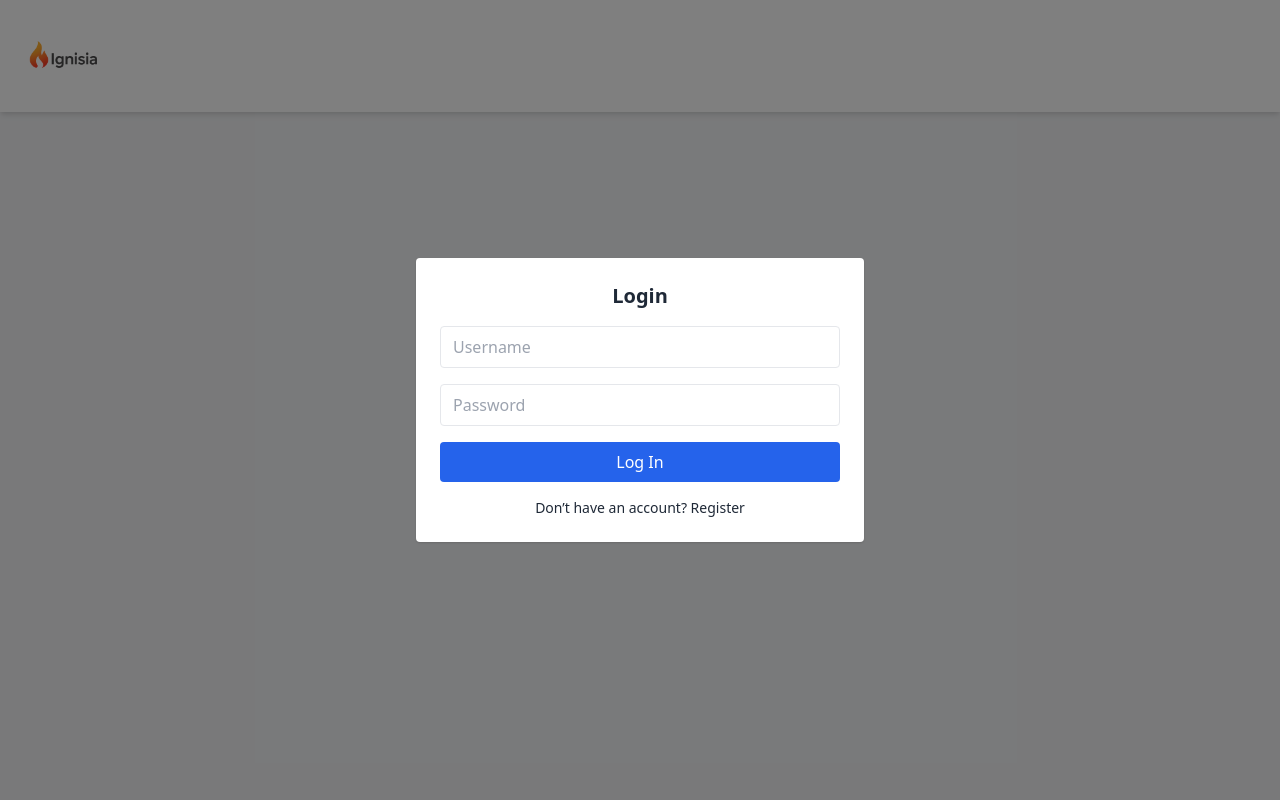
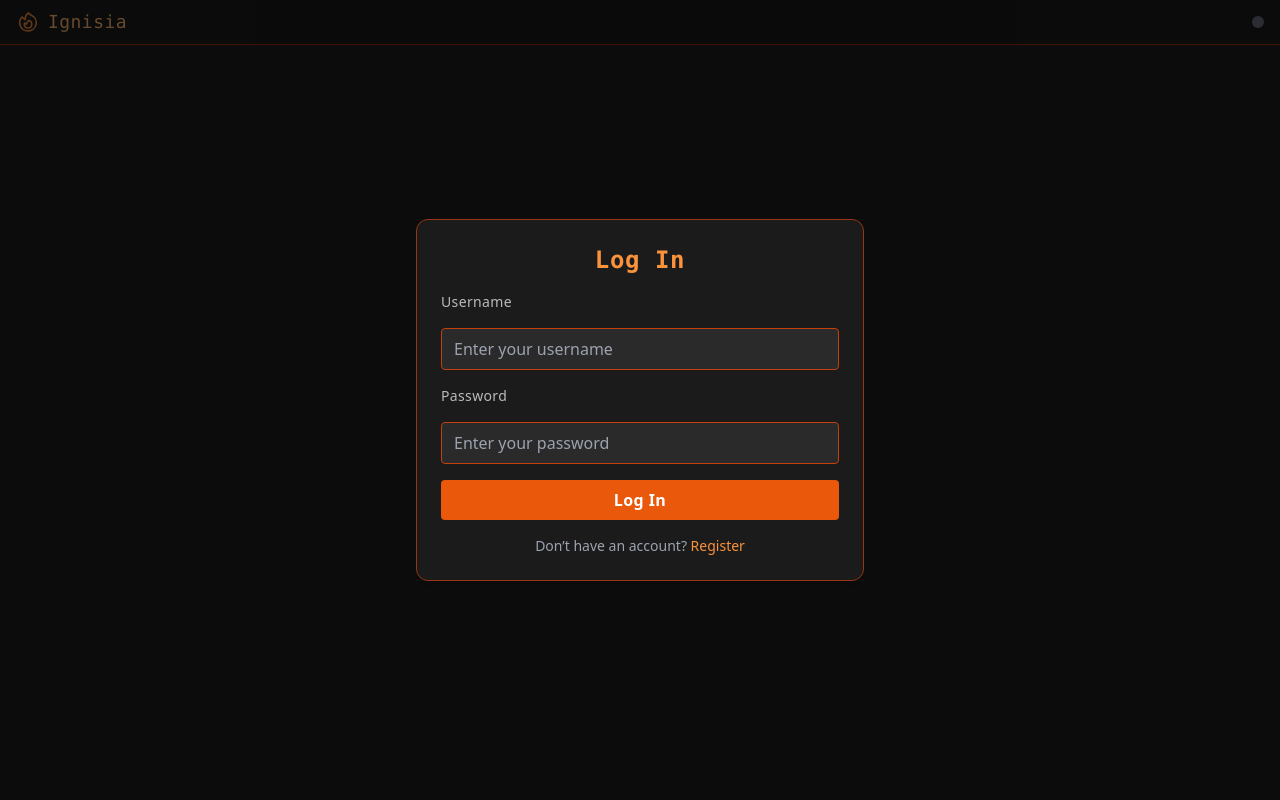
Before and after one commit to areeves9/Ignisia, a Flask app: page / in a window 1280 px wide. Run offline with Flask 3, Linux system fonts and the light colour scheme; parts of the project's set-up code (start-up, migrations or seed data) failed here and were passed over; some libraries are stand-ins or nearby versions.

Commit message:
color and style and  theme

```diff
--- a/app/static/components/login.html
+++ b/app/static/components/login.html
@@ -2,33 +2,57 @@
 <div
   x-show="$store.ui.showLoginModal"
   x-cloak
-  class="fixed inset-0 bg-black bg-opacity-50 flex items-center justify-center z-50"
+  class="fixed inset-0 bg-black bg-opacity-60 flex items-center justify-center z-50"
   @click.self="$store.ui.closeModals()"
 >
   <!-- Modal box -->
   <div
-    class="bg-white p-6 rounded shadow max-w-md w-full space-y-4"
+    class="bg-[#1B1B1B] text-orange-300 p-6 rounded-xl shadow-lg border border-orange-800 max-w-md w-full space-y-4"
     x-data="loginFormComponent()"
     @click.stop
   >
-    <h2 class="text-xl font-bold text-center">Login</h2>
+    <h2 class="text-2xl font-bold text-center text-orange-400 tracking-wide font-mono">Log In</h2>
 
-    <input type="text" placeholder="Username" x-model="loginForm.username" class="w-full border px-3 py-2 rounded" />
-    <input type="password" placeholder="Password" x-model="loginForm.password" class="w-full border px-3 py-2 rounded" />
+    <!-- Username -->
+    <label class="block text-sm text-white/70 font-medium tracking-wide">Username</label>
+    <input
+      type="text"
+      x-model="loginForm.username"
+      class="w-full bg-[#2A2A2A] text-white border border-orange-700 px-3 py-2 rounded placeholder-gray-400 focus:outline-none focus:ring-2 focus:ring-orange-500"
+      placeholder="Enter your username"
+    />
 
-    <div x-show="loginForm.error" class="text-red-500 text-sm" x-text="loginForm.error"></div>
+    <!-- Password -->
+    <label class="block text-sm text-white/70 font-medium tracking-wide">Password</label>
+    <input
+      type="password"
+      x-model="loginForm.password"
+      class="w-full bg-[#2A2A2A] text-white border border-orange-700 px-3 py-2 rounded placeholder-gray-400 focus:outline-none focus:ring-2 focus:ring-orange-500"
+      placeholder="Enter your password"
+    />
 
+    <!-- Error -->
+    <div x-show="loginForm.error" class="text-red-500 text-sm text-center" x-text="loginForm.error"></div>
+
+    <!-- Button -->
     <button
       @click="submitLogin"
-      class="bg-blue-600 text-white w-full py-2 rounded hover:bg-blue-700"
+      class="bg-orange-600 text-white w-full py-2 rounded hover:bg-orange-500 transition font-semibold tracking-wide"
     >
       <span x-show="!loginForm.loading">Log In</span>
       <span x-show="loginForm.loading">Logging in...</span>
     </button>
 
-    <p class="text-sm text-center">
+    <!-- Switch to Register -->
+    <p class="text-sm text-center text-gray-400">
       Don’t have an account?
-      <a href="#" @click.prevent="$store.ui.switchModal('showLoginModal', 'showRegisterModal')">Register</a>
+      <a
+        href="#"
+        @click.prevent="$store.ui.switchModal('showLoginModal', 'showRegisterModal')"
+        class="text-orange-400 hover:underline"
+      >
+        Register
+      </a>
     </p>
   </div>
 </div>
--- a/app/static/components/navbar.html
+++ b/app/static/components/navbar.html
@@ -1,25 +1,70 @@
-<nav class="bg-white shadow-md px-6 py-4 flex items-center justify-between w-full">
-  <!-- Left: Logo + App Name -->
-  <div class="flex items-center space-x-2">
-    <img src="/static/assets/logo.png" alt="Ignisia Logo" class="w-20 h-20" />
-    <!-- <span class="text-xl font-semibold text-gray-800">Ignisia</span> -->
+<header class="w-full px-4 py-2 bg-[#1B1B1B] text-orange-300 flex justify-between items-center shadow-sm border-b border-orange-800">
+  <!-- Left: Icon + Brand -->
+  <div class="text-lg font-mono tracking-wide flex items-center space-x-2">
+    <svg xmlns="http://www.w3.org/2000/svg"
+         fill="none"
+         viewBox="0 0 24 24"
+         stroke-width="1.5"
+         stroke="currentColor"
+         class="w-6 h-6 text-orange-400">
+      <path stroke-linecap="round" stroke-linejoin="round"
+            d="M15.362 5.214A8.252 8.252 0 0 1 12 21 8.25 8.25 0 0 1 6.038 7.047 8.287 8.287 0 0 0 9 9.601a8.983 8.983 0 0 1 3.361-6.867 8.21 8.21 0 0 0 3 2.48Z" />
+      <path stroke-linecap="round" stroke-linejoin="round"
+            d="M12 18a3.75 3.75 0 0 0 .495-7.468 5.99 5.99 0 0 0-1.925 3.547 5.975 5.975 0 0 1-2.133-1.001A3.75 3.75 0 0 0 12 18Z" />
+    </svg>
+    <span>Ignisia</span>
   </div>
 
-  <!-- Right: Welcome message -->
-  <div x-show="$store.auth.isAuthenticated()" x-transition>
-    <span class="text-gray-700" x-text="'Welcome, ' + ($store.auth.user?.username || 'Guest')"></span>
+  <!-- Right: Status Cluster -->
+  <div
+    class="flex items-center space-x-3 text-sm"
+    x-transition
+  >
+    <!-- Green status indicator -->
+    <div
+      class="w-3 h-3 rounded-full shadow-sm transition-all duration-300"
+      :class="{
+        'bg-green-500 shadow-green-500/50 animate-pulse': $store.auth.isAuthenticated(),
+        'bg-gray-500': !$store.auth.isAuthenticated()
+      }"
+      :title="$store.auth.isAuthenticated() ? 'You are logged in' : 'Not logged in'"
+    ></div>
 
-    <!-- Logout button only when authenticated -->
-    <template x-if="$store.auth.isAuthenticated()">
+    <!-- Right: Username + Status + Logout -->
+    <div class="font-mono text-sm flex items-center gap-2" x-show="$store.auth.isAuthenticated()" x-transition>
+      <span>
+        Welcome, <span x-text="$store.auth.user?.username || 'User'"></span>
+      </span>
+
+      <!-- Logout button with power icon -->
       <button
-        @click="$store.auth.logout(); $store.ui.showLoginModal = true"
-        class="flex items-center space-x-1 text-sm text-red-600 hover:underline"
+        @click="$store.auth.logout()"
+        class="text-red-500 hover:text-red-400 transition"
+        title="Log out"
       >
-        <span>Logout</span>
-        <svg xmlns="http://www.w3.org/2000/svg" fill="none" viewBox="0 0 24 24" stroke-width="1.5" stroke="currentColor" class="h-4 w-4">
-          <path stroke-linecap="round" stroke-linejoin="round" d="M15.75 9V5.25A2.25 2.25 0 0 0 13.5 3h-6a2.25 2.25 0 0 0-2.25 2.25v13.5A2.25 2.25 0 0 0 7.5 21h6a2.25 2.25 0 0 0 2.25-2.25V15m3 0 3-3m0 0-3-3m3 3H9" />
+        <svg xmlns="http://www.w3.org/2000/svg" fill="none" viewBox="0 0 24 24"
+        stroke-width="1.5" stroke="currentColor" class="w-5 h-5">
+          <path stroke-linecap="round" stroke-linejoin="round"
+                d="M12 3v6m4.24-4.24a8.25 8.25 0 11-8.48 0" />
         </svg>
       </button>
-    </template>
+
+      <!-- Clock -->
+      <div x-data="{ time: '' }" x-init="
+        setInterval(() => {
+          const now = new Date();
+          time = now.toLocaleString([], {
+            hour: '2-digit',
+            minute: '2-digit',
+            second: '2-digit',
+            hour12: false
+          });
+        }, 1000)
+      " class="font-mono text-orange-300 text-xs tracking-tight">
+        <span x-text="time"></span>
+      </div>
+    </div>
+
   </div>
-</nav>
+
+</header>
--- a/app/static/components/register.html
+++ b/app/static/components/register.html
@@ -1,33 +1,51 @@
+<!-- Modal backdrop -->
 <div
   x-show="$store.ui.showRegisterModal"
   x-cloak
-  class="fixed inset-0 bg-black bg-opacity-50 flex items-center justify-center z-50"
+  class="fixed inset-0 bg-black bg-opacity-60 flex items-center justify-center z-50"
   @click.self="$store.ui.closeModals()"
 >
+  <!-- Modal box -->
   <div
-    class="bg-white p-6 rounded shadow max-w-md w-full space-y-4"
+    class="bg-[#1F1F1F] text-orange-300 p-6 rounded-xl shadow-lg border border-orange-800 max-w-md w-full space-y-4"
     x-data="registerFormComponent()"
     @click.stop
   >
-    <h2 class="text-xl font-bold text-center">Register</h2>
+    <h2 class="text-xl font-bold text-center text-orange-400 tracking-wide">Register</h2>
 
-    <input type="text" placeholder="Username" x-model="form.username" class="w-full border px-3 py-2 rounded" />
-    <!-- <input type="email" placeholder="Email" x-model="form.email" class="w-full border px-3 py-2 rounded" /> -->
-    <input type="password" placeholder="Password" x-model="form.password" class="w-full border px-3 py-2 rounded" />
+    <label class="text-white/70 text-sm">Username</label>
+    <input
+      type="text"
+      placeholder="Username"
+      x-model="form.username"
+      class="w-full bg-[#2A2A2A] text-white border border-orange-700 px-3 py-2 rounded placeholder-gray-400 focus:outline-none focus:ring-2 focus:ring-orange-500"
+    />
 
-    <div x-show="form.error" class="text-red-500 text-sm" x-text="form.error"></div>
+    <label class="text-white/70 text-sm">Password</label>
+    <input
+      type="password"
+      placeholder="Password"
+      x-model="form.password"
+      class="w-full bg-[#2A2A2A] text-white border border-orange-700 px-3 py-2 rounded placeholder-gray-400 focus:outline-none focus:ring-2 focus:ring-orange-500"
+    />
+
+    <div x-show="form.error" class="text-red-500 text-sm text-center" x-text="form.error"></div>
 
     <button
       @click="submitRegister"
-      class="bg-blue-600 text-white w-full py-2 rounded hover:bg-blue-700"
+      class="bg-orange-600 text-white w-full py-2 rounded hover:bg-orange-500 transition"
     >
       <span x-show="!form.loading">Register</span>
       <span x-show="form.loading">Registering...</span>
     </button>
 
-    <p class="text-sm text-center">
+    <p class="text-sm text-center text-gray-400">
       Already have an account?
-      <a href="#" @click.prevent="$store.ui.switchModal('showRegisterModal', 'showLoginModal')">Login</a>
+      <a href="#"
+         @click.prevent="$store.ui.switchModal('showRegisterModal', 'showLoginModal')"
+         class="text-orange-400 hover:underline">
+        Login
+      </a>
     </p>
   </div>
 </div>
--- a/app/static/components/simulator.html
+++ b/app/static/components/simulator.html
@@ -1,14 +1,42 @@
 <template x-if="$store.auth.isAuthenticated()">
+
   <div
       x-data="simulationForm()"
-      class="max-w-xl mx-auto p-6 bg-white shadow rounded mt-10 space-y-6"
+      class="max-w-xl mx-auto p-6 bg-[#2A2A2A] text-gray-100 shadow-lg rounded-xl mt-10 space-y-6 border border-orange-600"
       >
-      <h1 class="text-2xl font-bold mb-4 text-center">Adiabatic Combustion Equilibrium</h1>
+      <h2 class="text-sm tracking-wide uppercase text-gray-400 font-medium">Simulation</h2>
+      <h1 class="text-3xl font-bold text-orange-300 font-mono">
+        Adiabatic Combustion Equilibrium
+      </h1>
+
+      <div x-data="{ pressed: false }" class="mt-2">
+        <div class="flex items-center space-x-3">
+
+          <!-- Toggle button -->
+          <button
+            @click="pressed = !pressed"
+            :class="pressed
+              ? 'bg-[#451a03] border border-orange-900 shadow-inner scale-[0.97]'
+              : 'bg-orange-600 hover:bg-orange-500 border border-orange-800 shadow-lg'"
+            class="text-sm text-white px-4 py-1 rounded-md font-mono transition-all duration-150"
+          >
+            Details
+          </button>
+        </div>
+
+        <!-- Detail Text -->
+        <div x-show="pressed" x-transition class="text-sm text-orange-200 mt-2">
+          Calculates equilibrium composition and adiabatic flame temperature at constant pressure based on selected fuel, oxidizer, and equivalence ratio.
+        </div>
+      </div>
 
       <!-- Fuel -->
       <div>
-        <label class="block font-medium mb-1">Fuel</label>
-        <select x-model="form.fuel" class="w-full border-gray-300 rounded p-2">
+        <label class="block text-md font-semibold text-white/70 mb-1 tracking-wide">Fuel</label>
+        <select
+          x-model="form.fuel"
+          class="w-full bg-[#2A2A2A] text-orange-300 border border-orange-700 px-3 py-2 rounded-md focus:outline-none focus:ring-2 focus:ring-orange-500 appearance-none transition font-medium font-mono"
+        >
           <option value="CH4">CH4 (Methane)</option>
           <option value="H2">H2 (Hydrogen)</option>
           <option value="C2H6">C2H6 (Ethane)</option>
@@ -18,48 +46,119 @@
 
       <!-- Oxidizer -->
       <div>
-        <label class="block font-medium mb-1">Oxidizer</label>
-        <select x-model="form.oxidizer" class="w-full border-gray-300 rounded p-2">
+        <label class="block text-md font-semibold text-white/70 mb-1 tracking-wide">Oxidizer</label>
+        <select
+          x-model="form.oxidizer"
+          class="w-full bg-[#2A2A2A] text-orange-300 border border-orange-700 px-3 py-2 rounded-md focus:outline-none focus:ring-2 focus:ring-orange-500 appearance-none transition font-medium font-mono"
+        >
           <option value="O2:1.0, N2:3.76">Air (O₂ + N₂)</option>
           <option value="O2:1.0">Pure O₂</option>
+          <!-- Add more if needed -->
         </select>
       </div>
 
       <!-- Temperature -->
       <div>
-        <label class="block font-medium mb-1">Temperature: <span x-text="form.temperature + ' K'"></span></label>
-        <input type="range" min="300" max="3000" step="10" x-model="form.temperature" class="w-full accent-blue-500" />
+        <label
+          class="block font-medium mb-1"
+          :class="{ 'text-orange-300': activeSlider === 'temperature', 'text-white/70': activeSlider !== 'temperature' }"
+        >
+          Temperature:
+          <!-- <span x-text="form.temperature" class="text-lg font-semibold">2570</span> <span class="text-sm text-gray-400">K</span>  -->
+          <span x-text="form.temperature + ' K'" class="ml-1 text-lg font-semibold text-white"></span>
+        </label>
+
+        <input
+          type="range"
+          min="300"
+          max="3000"
+          step="10"
+          x-model="form.temperature"
+          @mousedown="activeSlider = 'temperature'"
+          @mouseup="activeSlider = null"
+          @touchstart="activeSlider = 'temperature'"
+          @touchend="activeSlider = null"
+          @mouseleave="activeSlider = null"
+          class="w-full rounded h-4 temp-slider"
+          :class="{
+            'ring-4 ring-white shadow-white animate-pulse': activeSlider === 'temperature'
+        }"
+        />
       </div>
 
       <!-- Pressure -->
       <div>
-        <label class="block font-medium mb-1">Pressure: <span x-text="form.pressure + ' atm'"></span></label>
-        <input type="range" min="0.1" max="10" step="0.1" x-model="form.pressure" class="w-full accent-green-500" />
+        <label
+          class="block font-medium mb-1"
+          :class="{ 'text-orange-300': activeSlider === 'pressure', 'text-white/70': activeSlider !== 'pressure' }"
+        >
+          Pressure:
+          <span x-text="form.pressure + ' atm' "class="ml-1 text-lg font-semibold text-white"></span></label>
+        <input
+          type="range"
+          min="0.1"
+          max="10"
+          step="0.1"
+          x-model="form.pressure"
+          @mousedown="activeSlider = 'pressure'"
+          @mouseup="activeSlider = null"
+          @touchstart="activeSlider = 'pressure'"
+          @touchend="activeSlider = null"
+          @mouseleave="activeSlider = null"
+          class="w-full rounded h-4 temp-slider"
+          :class="{
+            'ring-4 ring-white shadow-white animate-pulse': activeSlider === 'pressure'
+        }"
+        />
       </div>
 
       <!-- Phi -->
       <div>
-        <label class="block font-medium mb-1">Phi: <span x-text="form.phi"></span></label>
-        <input type="range" min="0.1" max="5.0" step="0.1" x-model="form.phi" class="w-full accent-purple-500" />
+        <label
+          class="block font-medium mb-1"
+          :class="{ 'text-orange-300': activeSlider === 'phi', 'text-white/70': activeSlider !== 'phi' }"
+        >
+          Phi: <span x-text="form.phi" class="ml-1 text-lg font-semibold text-white"></span></label>
+        <input
+          type="range"
+          min="0.1"
+          max="5.0"
+          step="0.1"
+          x-model="form.phi"
+          @mousedown="activeSlider = 'phi'"
+          @mouseup="activeSlider = null"
+          @touchstart="activeSlider = 'phi'"
+          @touchend="activeSlider = null"
+          @mouseleave="activeSlider = null"
+          class="w-full rounded h-4 temp-slider"
+          :class="{
+            'ring-4 ring-white shadow-white animate-pulse': activeSlider === 'phi'
+          }"
+        />
       </div>
 
       <!-- Submit Button -->
-      <button @click="submitSimulation" class="bg-blue-600 text-white py-2 px-4 rounded hover:bg-blue-700 w-full">
+      <button
+        @click="submitSimulation()"
+        class="w-full px-6 py-3 font-semibold text-orange-100 bg-gradient-to-br from-orange-700 to-yellow-500 shadow-lg
+              border border-orange-800 rounded-md hover:brightness-110 active:scale-95 active:shadow-inner transition duration-150 ease-in-out"
+      >
         Run Simulation
       </button>
 
       <!-- Response Output -->
       <div x-show="response" class="mt-4 space-y-4">
         <div>
-          <h2 class="text-lg font-semibold mb-2">Result</h2>
-          <pre class="bg-gray-100 p-4 rounded text-sm overflow-x-auto" x-text="JSON.stringify(response, null, 2)"></pre>
+          <pre class="bg-[#1F1F1F] text-green-300 p-4 rounded text-sm overflow-x-auto shadow-inner border border-gray-700" x-text="JSON.stringify(response, null, 2)"></pre>
+        </div>
+
+        <div x-show="flameTemp" class="mt-6 mb-4 p-4 bg-[#1F1F1F] text-orange-300 border border-gray-700 rounded-lg shadow">
+          <div class="text-sm uppercase text-orange-400 tracking-wide mb-1">Flame Temperature</div>
+          <div class="text-3xl font-mono" x-text="flameTemp + ' K'"></div>
         </div>
 
         <template x-if="response && response.species_profile">
-          <div>
-              <h2 class="text-lg font-semibold mb-2">Species Profile Chart</h2>
-              <canvas id="speciesChart" class="w-full bg-white rounded shadow"></canvas>
-          </div>
+          <canvas id="speciesChart" class="w-full bg-[#1F1F1F] rounded shadow border border-gray-700"></canvas>
         </template>
       </div>
     </div>
--- a/app/static/components/splash.html
+++ b/app/static/components/splash.html
@@ -1,15 +1,66 @@
 <div
   x-show="!$store.auth.isAuthenticated() && !$store.ui.showLoginModal && !$store.ui.showRegisterModal"
-  class="flex flex-col items-center justify-center min-h-screen text-center px-4"
+  class="flex flex-col items-center justify-center min-h-screen text-center px-4 bg-[#0F0F0F] text-orange-300"
 >
-  <h1 class="text-4xl font-bold mb-4">Welcome to Ignisia</h1>
-  <p class="text-lg text-gray-700 mb-6 max-w-xl">
+  <h1 class="text-4xl font-bold mb-4 font-mono tracking-wide text-orange-400">Welcome to Ignisia</h1>
+  <p class="text-lg text-orange-200 mb-6 max-w-xl font-light">
     Simulate combustion reactions with real thermochemical data. Log in or register to get started.
   </p>
   <button
     @click="$store.ui.showLoginModal = true"
-    class="bg-blue-600 text-white py-2 px-6 rounded hover:bg-blue-700"
+    class="bg-orange-500 text-white py-2 px-6 rounded shadow-orange-500/40 shadow-md
+          hover:bg-orange-400 transition transform hover:scale-105
+          animate-pulse ring-2 ring-orange-400"
   >
     Start
   </button>
+
+  <div class="mt-10 text-sm text-orange-500 opacity-70 font-mono">
+    Powered by <a href="https://cantera.org" target="_blank" class="underline hover:text-orange-300">Cantera</a>
+  </div>
+
+
+  <!-- <div x-data="{ showDisclaimer: false }" class="mt-6 text-center text-sm text-gray-400">
+    <button
+      @click="showDisclaimer = !showDisclaimer"
+      class="text-orange-400 hover:underline font-medium"
+    >
+      Disclaimer
+    </button>
+
+    <div x-show="showDisclaimer" x-transition class="mt-2 text-xs text-gray-500 max-w-xl mx-auto">
+      ⚠️ Ignisia provides scientific simulations for educational and informational purposes only.
+      Results are generated using computational models and may not reflect real-world conditions.
+      Do not use for safety-critical or industrial applications. Always consult a qualified professional
+      before making decisions based on simulation data.
+    </div>
+  </div> -->
+
+  <div x-data="{ showDisclaimer: false }" class="mt-6 text-xs text-orange-300 text-center max-w-xl mx-auto">
+  ⚠️ For educational and informational use only.
+  <button
+    @click="showDisclaimer = !showDisclaimer"
+    class="ml-2 underline hover:text-orange-400 transition"
+  >
+    <span x-text="showDisclaimer ? 'Hide details' : 'View full disclaimer'"></span>
+  </button>
+
+  <div
+    x-show="showDisclaimer"
+    x-transition
+    class="mt-2 text-left bg-[#1F1F1F] border border-orange-700 rounded p-4 shadow-inner"
+  >
+    <p class="mb-2">
+      Ignisia is provided for educational and illustrative purposes only. It uses simplified models and public thermochemical data to simulate combustion behavior.
+    </p>
+    <p class="mb-2">
+      Results should not be used for engineering, safety-critical, or real-world decision making. No warranties are provided, and the developers are not liable for outcomes resulting from use or misuse.
+    </p>
+    <p class="mb-0">
+      Always consult qualified professionals for actual combustion systems or chemical applications.
+    </p>
+  </div>
 </div>
+
+
+</div>
--- a/app/static/css/styles.css
+++ b/app/static/css/styles.css
@@ -1 +1,9 @@
 [x-cloak] { display: none; }
+
+html, body {
+    overflow-x: hidden;
+}
+
+.slider-dark::-webkit-slider-runnable-track {
+  background-color: #3a3a3a;
+}
--- a/app/static/index.html
+++ b/app/static/index.html
@@ -1,5 +1,5 @@
 <!DOCTYPE html>
-<html lang="en" class="bg-gray-100 text-gray-800">
+<html lang="en" class="bg-[#1F1F1F] text-gray-100">
   <head>
     <meta charset="UTF-8" />
     <title>Ignisia</title>
@@ -8,15 +8,56 @@
     <!-- External CSS/JS (Tailwind/Alpine/Chart.js) -->
     <script defer src="https://cdn.jsdelivr.net/npm/alpinejs@3.x.x/dist/cdn.min.js"></script>
     <script src="https://cdn.jsdelivr.net/npm/chart.js"></script>
-    <link
-      href="https://cdn.jsdelivr.net/npm/tailwindcss@2.2.19/dist/tailwind.min.css"
-      rel="stylesheet"
-    />
+    <script src="https://cdn.tailwindcss.com"></script>
 
     <!-- Your internal CSS -->
     <link rel="stylesheet" href="/static/css/styles.css" />
+
+
+    <style>
+  input[type="range"].temp-slider::-webkit-slider-thumb {
+    -webkit-appearance: none;
+    height: 1.25rem;
+    width: 1.25rem;
+    border-radius: 9999px;
+    background-color: white;
+    box-shadow: 0 0 10px 2px rgba(255, 255, 255, 0.7);
+    cursor: pointer;
+    border: none;
+    margin-top: -6px; /* vertically center thumb */
+  }
+
+  input[type="range"].temp-slider::-webkit-slider-runnable-track {
+    height: 6px;
+    background: linear-gradient(to right, #facc15, #f97316, #ef4444, #ffffff);
+    border-radius: 9999px;
+    box-shadow: 0 0 8px 1px rgba(255, 255, 255, 0.4);
+  }
+
+  input[type="range"].temp-slider::-moz-range-thumb {
+    height: 1.25rem;
+    width: 1.25rem;
+    border-radius: 9999px;
+    background-color: white;
+    border: none;
+    box-shadow: 0 0 10px 2px rgba(255, 255, 255, 0.7);
+    cursor: pointer;
+  }
+
+  input[type="range"].temp-slider::-moz-range-track {
+    height: 6px;
+    background: linear-gradient(to right, #facc15, #f97316, #ef4444, #ffffff);
+    border-radius: 9999px;
+    box-shadow: 0 0 8px 1px rgba(255, 255, 255, 0.4);
+  }
+
+  input[type="range"].temp-slider {
+    background: transparent;
+  }
+</style>
   </head>
   <body x-data>
+
     <!-- Placeholder containers -->
     <div id="navbar-slot"></div>
     <div id="login-slot"></div>
@@ -32,6 +73,7 @@
 
     <!-- Module script to load chart + simulation and bind them -->
     <script>
+
       // Inject component HTML
       Promise.all([
         fetch('/static/components/navbar.html').then(r => r.text()),
--- a/app/static/js/simulation.js
+++ b/app/static/js/simulation.js
@@ -9,12 +9,23 @@ function simulationForm() {
       pressure: 1.0,
       phi: 1.0,
     },
+    results: null,
+    loading: false,
+    activeSlider: null,
+    response: null,
+
+
     get phiDisplay() {
       return this.form.phi.toFixed(2);
     },
-    response: null,
+    get flameTemp() {
+      return this.response?.flame_temperature?.toFixed(1) || null;
+    },
 
     submitSimulation() {
+      this.loading = true;
+      this.results = null;
+
       fetch('http://localhost:5000/api/v1/simulate/', {
         method: 'POST',
         headers: {
@@ -24,7 +35,6 @@ function simulationForm() {
         body: JSON.stringify(this.form),
       })
         .then((res) => {
-          console.log('Response status:', res.status);
           if (!res.ok) throw new Error('Simulation failed');
           return res.json();
         })
@@ -33,7 +43,10 @@ function simulationForm() {
             speciesChartInstance.destroy();
           }
 
+          console.log('Simulation response:', data);
+
           this.response = data;
+
           this.$nextTick(() => {
             if (this.response && this.response.species_profile) {
               if (speciesChartInstance) {
@@ -41,7 +54,7 @@ function simulationForm() {
               }
 
               const ctx = document.getElementById('speciesChart');
-              if (!ctx) return;
+              if (!ctx || !this.response?.species_profile) return;
 
               const chartData = {
                 labels: Object.keys(this.response.species_profile),
@@ -78,5 +91,3 @@ function simulationForm() {
     },
   };
 }
-
-window.simulationForm = simulationForm;
```
